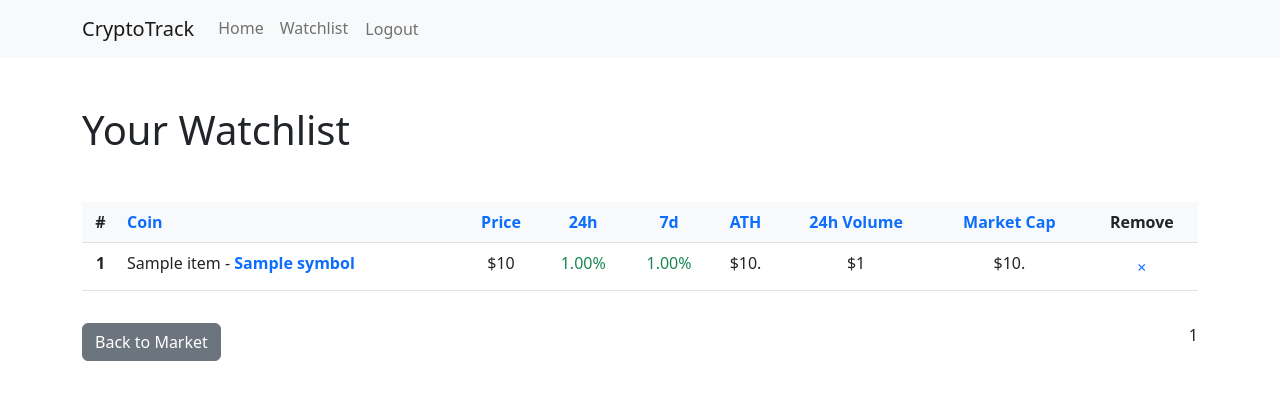
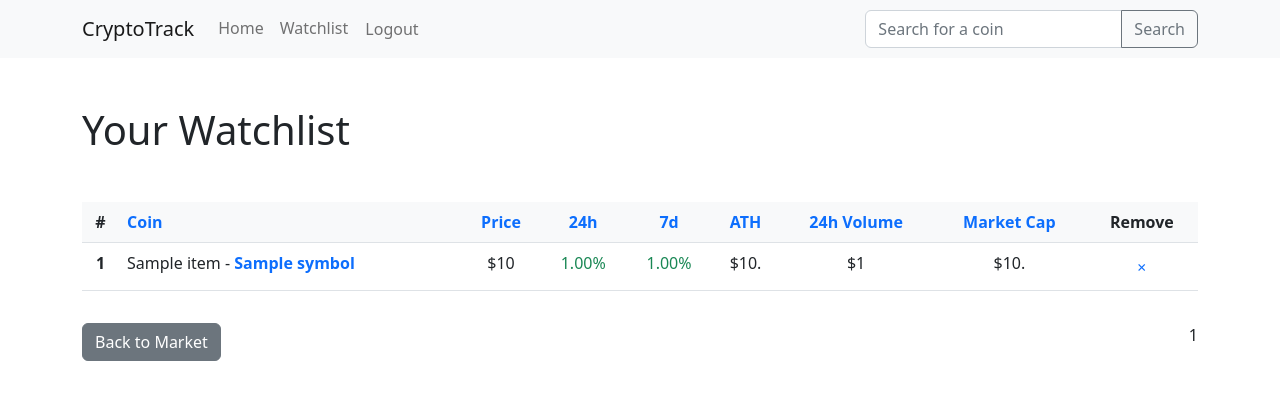
Before and after one commit to leivermoreno/cryptotrack, a Django app: page /watchlist/ in a window 1280 px wide. Shown: the top 400 px of the page. Run offline with Django 5.2, Linux system fonts and the light colour scheme; a user stored in the database is signed in; tables that the repository leaves empty hold one stand-in row (values such as "Sample post"); a database or web service that is not in the repository returns one stand-in record (values such as "Sample title"); data that the repository does not hold is empty.

Commit message:
add search feature

```diff
--- a/coins/templates/coins/partials/coins_table.html
+++ b/coins/templates/coins/partials/coins_table.html
@@ -7,16 +7,16 @@
             {% if is_watchlist %}
                 #
             {% else %}
-                {% sort_link 'rank' page sort direction '#' %}
+                {% sort_link 'rank' page sort direction search_query '#' %}
             {% endif %}
         </th>
-        <th class="text-start">{% sort_link 'coin' page sort direction 'Coin' %}</th>
-        <th>{% sort_link 'price' page sort direction 'Price' %}</th>
-        <th>{% sort_link 'price_change_24h' page sort direction '24h' %}</th>
-        <th>{% sort_link 'price_change_7d' page sort direction '7d' %}</th>
-        <th>{% sort_link 'ath' page sort direction 'ATH' %}</th>
-        <th>{% sort_link 'volume' page sort direction '24h Volume' %}</th>
-        <th>{% sort_link 'market_cap' page sort direction 'Market Cap' %}</th>
+        <th class="text-start">{% sort_link 'coin' page sort direction search_query 'Coin' %}</th>
+        <th>{% sort_link 'price' page sort direction search_query 'Price' %}</th>
+        <th>{% sort_link 'price_change_24h' page sort direction search_query '24h' %}</th>
+        <th>{% sort_link 'price_change_7d' page sort direction search_query '7d' %}</th>
+        <th>{% sort_link 'ath' page sort direction search_query 'ATH' %}</th>
+        <th>{% sort_link 'volume' page sort direction search_query '24h Volume' %}</th>
+        <th>{% sort_link 'market_cap' page sort direction search_query 'Market Cap' %}</th>
         <th>
             {% if is_watchlist %}
                 Remove
@@ -54,7 +54,7 @@
             <td>
                 <form action="{% url 'coins:add_remove_to_watchlist' coin.id %}" method="post">
                     {% csrf_token %}
-                    <input type="hidden" name="next" value="{% url url %}?page={{ page }}&sort={{ sort }}&direction={{ direction }}">
+                    <input type="hidden" name="next" value="{% url url %}?page={{ page }}&sort={{ sort }}&direction={{ direction }}{% if search_query %}&search={{ search_query }}{% endif %}">
                     <button type="submit" class="btn btn-sm btn-link text-decoration-none">
                         {% if is_watchlist or coin.id not in user_watchlist %}
                             &#10007;
--- a/coins/templates/coins/partials/pagination.html
+++ b/coins/templates/coins/partials/pagination.html
@@ -3,14 +3,14 @@
     <span class="step-link">
                 {% if page_obj.has_previous %}
                     <a class="text-decoration-none me-3"
-                       href="{% url url %}?page={{ page_obj.previous_page_number }}">previous</a>
+                       href="{% url url %}?page={{ page_obj.previous_page_number }}{% if send_search %}&search={{ search_query }}{% endif %}">previous</a>
                 {% endif %}
 
         {{ page_obj.number }}
 
         {% if page_obj.has_next %}
             <a class="text-decoration-none ms-3"
-               href="{% url url %}?page={{ page_obj.next_page_number }}">next</a>
+               href="{% url url %}?page={{ page_obj.next_page_number }}{% if send_search %}&search={{ search_query }}{% endif %}">next</a>
         {% endif %}
             </span>
 </div>
--- /dev/null
+++ b/coins/templates/coins/partials/search_form.html
@@ -0,0 +1,6 @@
+<form action="{% url 'coins:search' %}" class="ms-auto flex-grow-0">
+    <div class="input-group">
+        <input type="text" name="search" value="{{ request.GET.search }}" id="search" class="form-control" placeholder="Search for a coin">
+        <button class="btn btn-outline-secondary" type="submit">Search</button>
+    </div>
+</form>
--- a/coins/templatetags/coin_extras.py
+++ b/coins/templatetags/coin_extras.py
@@ -57,7 +57,7 @@ def percentage_change_class(value):
 
 
 @register.simple_tag
-def sort_link(key, page, current_sort, current_direction, content):
+def sort_link(key, page, current_sort, current_direction, search, content):
     direction = "asc"
     arrow = ""
     if current_sort == key:
@@ -67,9 +67,12 @@ def sort_link(key, page, current_sort, current_direction, content):
         else:
             arrow = "&#8595;"
 
-    html_template = (
-        "<a class='text-decoration-none' href='?page={}&sort={}&direction={}'>{} {}</a>"
+    if search:
+        search = f"&search={search}"
+
+    html_template = "<a class='text-decoration-none' href='?page={}&sort={}&direction={}{}'>{} {}</a>"
+    html = format_html(
+        html_template, page, key, direction, search, content, mark_safe(arrow)
     )
-    html = format_html(html_template, page, key, direction, content, mark_safe(arrow))
 
     return html
--- a/coins/urls.py
+++ b/coins/urls.py
@@ -1,5 +1,10 @@
 from django.urls import path
-from coins.views import render_index, add_remove_to_watchlist, render_watchlist
+from coins.views import (
+    render_index,
+    add_remove_to_watchlist,
+    render_watchlist,
+    render_search,
+)
 
 app_name = "coins"
 urlpatterns = [
@@ -10,4 +15,5 @@ urlpatterns = [
         name="add_remove_to_watchlist",
     ),
     path("watchlist/", render_watchlist, name="watchlist"),
+    path("search/", render_search, name="search"),
 ]
--- a/coins/views.py
+++ b/coins/views.py
@@ -1,12 +1,12 @@
+import math
+
 from django.contrib.auth.decorators import login_required
+from django.db.models import Q
 from django.views.decorators.http import require_POST
 from django.shortcuts import render, redirect
 from django.core.paginator import Paginator
 from django.urls import reverse
-from coins.services import (
-    get_page_count,
-    get_coin_list_with_market,
-)
+from coins.services import get_page_count, get_coin_list_with_market, RESULTS_PAGE
 from coins.models import Coin, Watchlist
 from coins.utils import get_validated_query_params
 
@@ -37,6 +37,42 @@ def render_index(request):
             "page": page,
             "page_count": page_count,
             "coin_list": coin_list,
+            "sort": sort,
+            "direction": direction,
+            "user_watchlist": user_watchlist,
+        },
+    )
+
+
+def render_search(request):
+    search_query = request.GET.get("search", "").strip()
+    if not search_query:
+        return redirect(reverse("coins:index"))
+
+    cg_id_list = Coin.objects.filter(
+        Q(name__icontains=search_query) | Q(symbol__icontains=search_query)
+    ).values_list("cg_id", flat=True)
+    page_count = math.ceil(len(cg_id_list) / RESULTS_PAGE)
+    params = get_validated_query_params(request, page_count)
+    if params["redirect"]:
+        query_dict = params["query_dict"]
+        query_dict["search"] = search_query
+        redirect_url = reverse("coins:search", query=query_dict)
+        return redirect(redirect_url)
+
+    page = params["page"]
+    sort = params["sort"]
+    direction = params["direction"]
+    page_obj = Paginator(cg_id_list, RESULTS_PAGE).page(page)
+    coin_list = get_coin_list_with_market(1, sort, direction, ids=page_obj.object_list)
+    user_watchlist = list(Watchlist.get_coin_ids_for_user(request.user.id))
+    return render(
+        request,
+        "coins/search.html",
+        context={
+            "coin_list": coin_list,
+            "search_query": search_query,
+            "page_obj": page_obj,
             "sort": sort,
             "direction": direction,
             "user_watchlist": user_watchlist,
--- a/templates/base.html
+++ b/templates/base.html
@@ -40,6 +40,8 @@
                 </li>
             {% endif %}
         </ul>
+
+        {% include 'coins/partials/search_form.html' %}
     </div>
 </nav>
 
```
Also changed, not shown: coins/templates/coins/search.html (added, +13 -0 lines).
